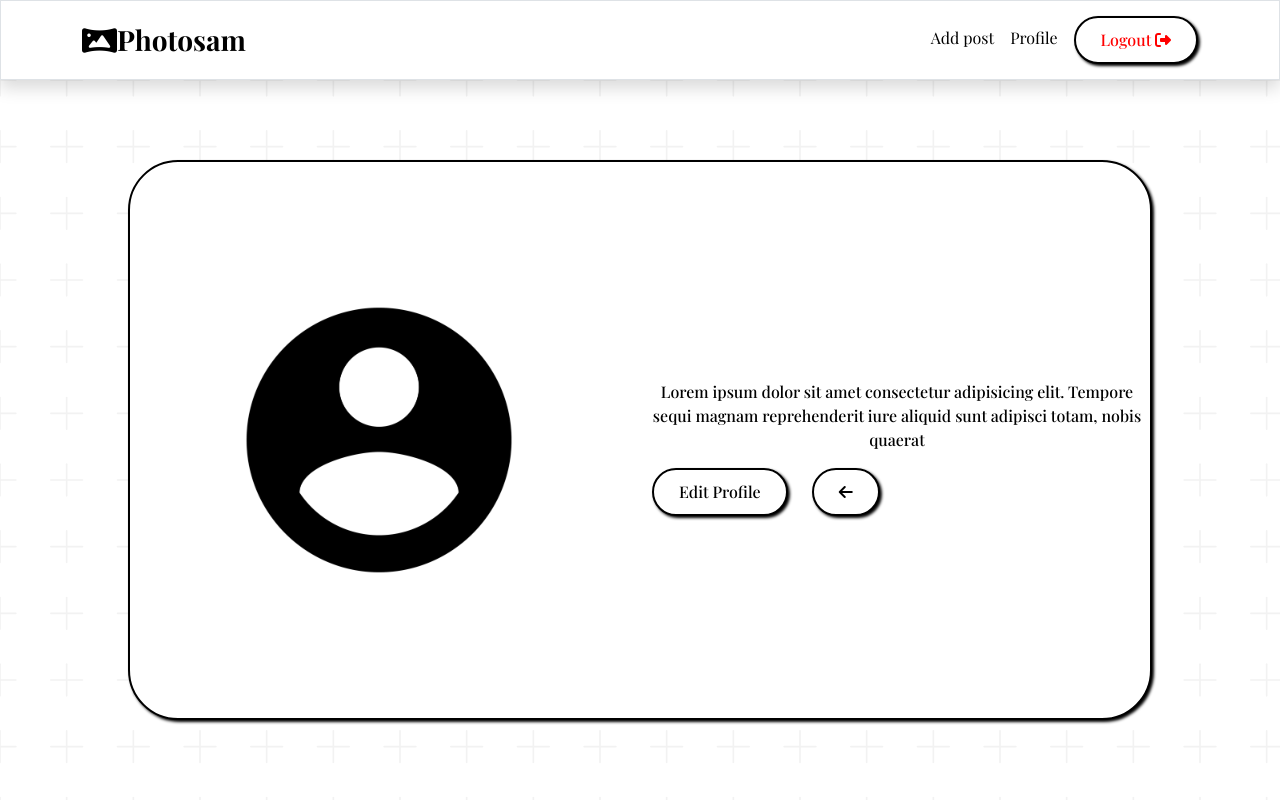
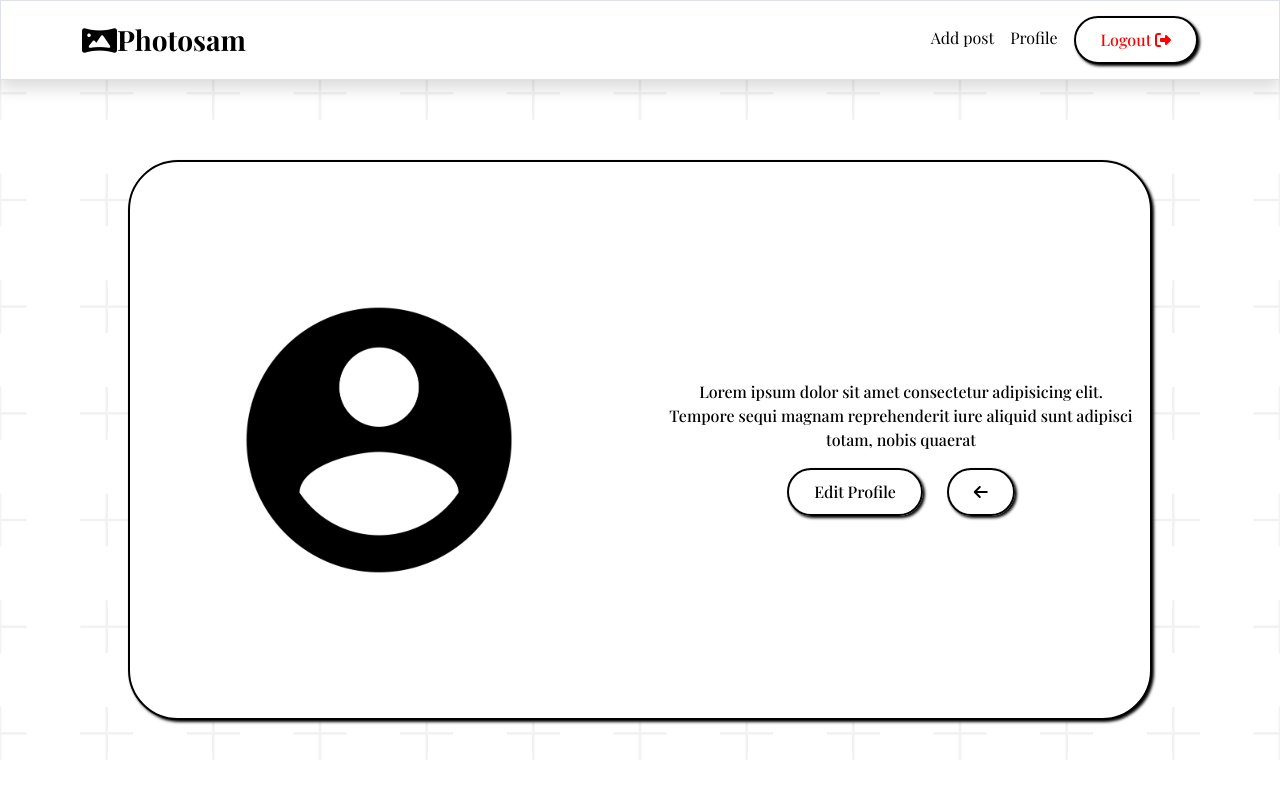
Before and after one commit to ShamilRahmanPK/Social-Media, a React (Vite) app: page /profile in a window 1280 px wide. Shown: the top 800 px of the page. Built offline with nearby package versions, Linux system fonts and the light colour scheme; a web font is replaced by a local one.

Commit message:
social-media

```diff
--- a/src/App.jsx
+++ b/src/App.jsx
@@ -27,7 +27,7 @@ function App() {
       <Route path='/edit-profile' element={<EditProfile />} />
       <Route path='/profile' element={<UserProfile />} />
       <Route path='/add-post' element={<AddPost />} />
-      <Route path='/view' element={<View />} />
+      <Route path="/view/:id" element={<View />} />
       <Route path='/view-user' element={<ViewUser />} />
     </Routes>
     </>
--- a/src/components/PostCard.jsx
+++ b/src/components/PostCard.jsx
@@ -1,11 +1,12 @@
 import React from 'react'
-import postImg from '../assets/postImg.jpg'
 import { Link } from 'react-router-dom'
+import SERVER_BASE_URL from '../services/serverUrl'
 
-function PostCard() {
+function PostCard({displayData}) {
+
   return (
     <>
-    <Link to={'/view'} className='col-lg-4 col-md-6' style={{textDecoration:'none'}}>
+    <Link to={`/view/${displayData._id}`} className="col-lg-4 col-md-6" style={{ textDecoration: 'none' }}>
   <div className="card border-1" style={{
     overflow: 'hidden',
     borderRadius: '30px',
@@ -21,7 +22,7 @@ function PostCard() {
     onMouseLeave={(e) => e.currentTarget.style.boxShadow = '3px 3px 1px rgba(0, 0, 0, 1)'}
   >
     <img
-      src={postImg}
+      src={`${SERVER_BASE_URL}/uploads/${displayData.imageUrl}`}
       className="card-img-top"
       alt="Post Image"
       style={{
@@ -30,7 +31,7 @@ function PostCard() {
       }}
     />
     <div className="card-body">
-      <h5 className="card-title fw-bolder">Ashish Post</h5>
+      <h5 className="card-title fw-bolder">{displayData.postname}</h5>
       <a href="#" className="card-link text-decoration-none">
         View full post
       </a>
--- a/src/pages/AllPost.jsx
+++ b/src/pages/AllPost.jsx
@@ -1,10 +1,37 @@
-import React from 'react'
+import React, { useEffect, useState } from 'react'
 import Header from '../components/Header'
 import Footer from '../components/Footer'
 import postImg from '../assets/postImg.jpg'
 import PostCard from '../components/PostCard'
+import { allPostAPI } from '../services/allAPI'
 
 function AllPost() {
+  const [allPost,setAllPost] = useState([])
+
+  console.log(allPost);
+
+  useEffect(()=>{
+    getAllPost()
+  },[])
+
+  const getAllPost= async ()=>{
+    const token = sessionStorage.getItem("token")
+    if (token) {
+      const reqHeader = {
+        "Authorization" : `Bearer ${token}`
+      }
+      try {
+        const result = await allPostAPI(reqHeader)
+        if (result.status==200) {
+          setAllPost(result.data)
+        }
+      } catch (err) {
+
+      }
+    }
+  }
+
+
   return (
     <div>
         <Header/>
@@ -12,7 +39,11 @@ function AllPost() {
             <h2 className="mb-4 fw-bolder">All posts</h2>
             <hr />
             <div className="row g-4">
-              <PostCard/>
+              {
+                allPost.map(projects=>(
+                    <PostCard displayData={projects}/>
+                  ))
+              }
             </div>
         </div>
         <Footer/>
--- a/src/pages/UserProfile.jsx
+++ b/src/pages/UserProfile.jsx
@@ -1,69 +1,142 @@
-import React, { useEffect, useState } from 'react'
-import Header from '../components/Header'
-import Footer from '../components/Footer'
-import bgImg from '../assets/bg.svg';
-import profileImg from '../assets/profileImg.png'
-import { Link } from 'react-router-dom';
-
+import React, { useEffect, useState } from "react";
+import Header from "../components/Header";
+import Footer from "../components/Footer";
+import bgImg from "../assets/bg.svg";
+import profileImg from "../assets/profileImg.png";
+import { Link } from "react-router-dom";
+import PostCard from "../components/PostCard";
+import { userPostAPI } from "../services/allAPI";
 
 function UserProfile() {
-  const [userDetails,setUserDetails]=useState("")
+  const [userDetails, setUserDetails] = useState("");
+  const [userPosts, setUserPosts] = useState([]);
+
   useEffect(() => {
+    getAllUserPost();
     if (sessionStorage.getItem("user")) {
       setUserDetails(JSON.parse(sessionStorage.getItem("user")));
     }
-  },[]);
+  }, []);
+
+  const getAllUserPost = async () => {
+    const token = sessionStorage.getItem("token");
+    if (token) {
+      try {
+        const reqHeader = {
+          Authorization: `Bearer ${token}`,
+        };
+        const result = await userPostAPI(reqHeader);
+        setUserPosts(result.data);
+      } catch (err) {
+        console.log(err);
+      }
+    }
+  };
+
   return (
-    <div>
-        <Header/>
-        <div id="profile" className='d-flex align-items-center justify-content-center' style={{backgroundImage: `url(${bgImg})`,height:'90vh'}}>
-        <div className="card m-2" style={{height:'70vh', width:'80%',borderRadius: '50px',
-                    fontWeight: '500',
-                    fontSize: '16px',
-                    border: '2px solid black',
-                    boxShadow: '2px 2px 3px rgba(0, 0, 0, 1)',
-                    backgroundColor: 'white',
-                    color: 'black',
-                    }} >
-            <div className="row" style={{height: '100%'}}>
+    <div
+      className="d-flex flex-column min-vh-100"
+      style={{
+        backgroundImage: `url(${bgImg})`,
+        backgroundSize: "cover",
+        backgroundPosition: "center",
+        backgroundRepeat: "no-repeat",
+      }}
+    >
+      {/* Header */}
+      <Header />
+      {/* Profile Section */}
+      <div className="d-flex align-items-center justify-content-center" style={{ height: "90vh" }}>
+        <div
+          className="card m-2"
+          style={{
+            height: "70vh",
+            width: "80%",
+            borderRadius: "50px",
+            fontWeight: "500",
+            fontSize: "16px",
+            border: "2px solid black",
+            boxShadow: "2px 2px 3px rgba(0, 0, 0, 1)",
+            backgroundColor: "white",
+            color: "black",
+          }}
+        >
+          <div className="row h-100">
             <div className="col-lg-6 d-flex align-items-center justify-content-center">
-                    <img width={"300px"} src={profileImg} alt="" />
+              <img width={"300px"} src={profileImg} alt="Profile" />
             </div>
-                <div className="col-lg-6 d-flex flex-column align-items-start text-center justify-content-center">
-                <h5><i>{userDetails?.username}</i></h5>
-                    <h2>{userDetails?.firstname} {userDetails?.lastname}</h2>
-                    <p className='d-flex align-items-start text-left pe-2'>
-                        Lorem ipsum dolor sit amet consectetur adipisicing elit. Tempore sequi magnam reprehenderit iure aliquid sunt adipisci totam, nobis quaerat
+            <div className="col-lg-6 d-flex flex-column justify-content-center text-center">
+              <h5>
+                <i>{userDetails?.username}</i>
+              </h5>
+              <h2>
+                {userDetails?.firstname} {userDetails?.lastname}
+              </h2>
+              <p className="px-3">
+                Lorem ipsum dolor sit amet consectetur adipisicing elit. Tempore
+                sequi magnam reprehenderit iure aliquid sunt adipisci totam,
+                nobis quaerat
               </p>
               <div>
-                    <Link to={'/edit-profile'}><button type="button" className="btn btn-outline-secondary me-4" style={{
-                    borderRadius: '50px',
-                    padding: '10px 25px',
-                    fontWeight: '500',
-                    fontSize: '16px',
-                    border: '2px solid black',
-                    boxShadow: '2px 2px 3px rgba(0, 0, 0, 1)',
-                    backgroundColor: 'white',
-                    color: 'black',
-                  }}>Edit Profile</button></Link>
-                    <Link to={'/home'}><button type="button" className="btn btn-outline-secondary me-4" style={{
-                    borderRadius: '50px',
-                    padding: '10px 25px',
-                    fontWeight: '500',
-                    fontSize: '16px',
-                    border: '2px solid black',
-                    boxShadow: '2px 2px 3px rgba(0, 0, 0, 1)',
-                    backgroundColor: 'white',
-                    color: 'black',
-                  }}><i class="fa-solid fa-arrow-left"></i></button></Link>
+                <Link to={"/edit-profile"}>
+                  <button
+                    type="button"
+                    className="btn btn-outline-secondary me-4"
+                    style={{
+                      borderRadius: "50px",
+                      padding: "10px 25px",
+                      fontWeight: "500",
+                      fontSize: "16px",
+                      border: "2px solid black",
+                      boxShadow: "2px 2px 3px rgba(0, 0, 0, 1)",
+                      color: "black",
+                    }}
+                  >
+                    Edit Profile
+                  </button>
+                </Link>
+                <Link to={"/home"}>
+                  <button
+                    type="button"
+                    className="btn btn-outline-secondary"
+                    style={{
+                      borderRadius: "50px",
+                      padding: "10px 25px",
+                      fontWeight: "500",
+                      fontSize: "16px",
+                      border: "2px solid black",
+                      boxShadow: "2px 2px 3px rgba(0, 0, 0, 1)",
+                      color: "black",
+                    }}
+                  >
+                    <i className="fa-solid fa-arrow-left"></i>
+                  </button>
+                </Link>
               </div>
             </div>
           </div>
         </div>
       </div>
-        <Footer/>
+      {/* Posts Section */}
+      <div className="container my-5">
+        <h4 className="fw-bold text-center mb-4">Posts</h4>
+        <div className="row g-4">
+          {userPosts.length > 0 ? (
+            userPosts.map((post) => (
+              <div key={post.id} className="col-lg-4 col-md-6">
+                <PostCard displayData={post} />
               </div>
-  )
+            ))
+          ) : (
+            <div className="text-center text-muted mt-3">
+              This user has 0 posts.
+            </div>
+          )}
+        </div>
+      </div>
+      <Footer />
+    </div>
+  );
 }
 
-export default UserProfile
+export default UserProfile;
--- a/src/services/allAPI.js
+++ b/src/services/allAPI.js
@@ -16,3 +16,29 @@ export const loginAPI = async (reqBody)=>{
 export const addPostAPI = async (reqBody,reqHeader)=>{
     return await commonAPI("POST",`${SERVER_BASE_URL}/add-post`,reqBody,reqHeader)
 }
+
+// home posts
+export const homePostAPI = async ()=>{
+    return await commonAPI("GET",`${SERVER_BASE_URL}/home-posts`,{})
+}
+
+// user posts
+export const userPostAPI = async (reqHeader)=>{
+    return await commonAPI("GET",`${SERVER_BASE_URL}/user-posts`,{},reqHeader)
+}
+
+// all posts
+export const allPostAPI = async (reqHeader)=>{
+    return await commonAPI("GET",`${SERVER_BASE_URL}/all-posts`,{},reqHeader)
+}
+
+
+// Fetch single post by ID
+export const singlePostAPI = async (postId, reqHeader) => {
+    return await commonAPI("GET", `${SERVER_BASE_URL}/post/${postId}`, {}, reqHeader);
+  };
+
+// home users
+export const homeUserAPI = async ()=>{
+    return await commonAPI("GET",`${SERVER_BASE_URL}/home-users`,{})
+}
```
Also changed, not shown: src/components/Header.jsx (+15 -3 lines), src/components/UserCard.jsx (+8 -4 lines), src/pages/Home.jsx (+48 -3 lines), src/pages/View.jsx (+41 -5 lines). Lines whose indentation alone changed are shown as unchanged.
